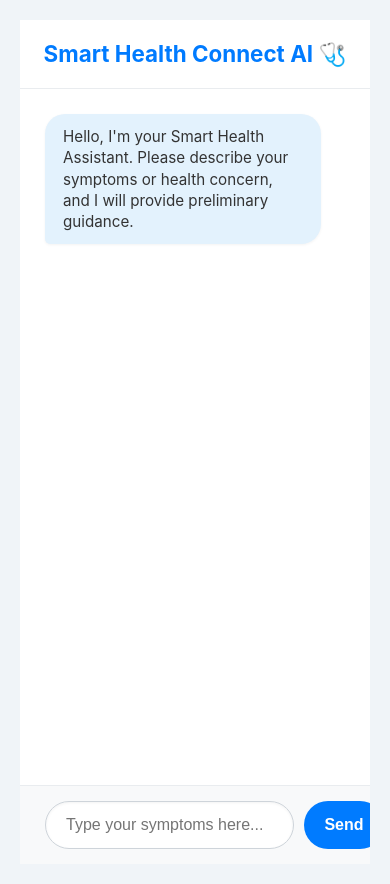
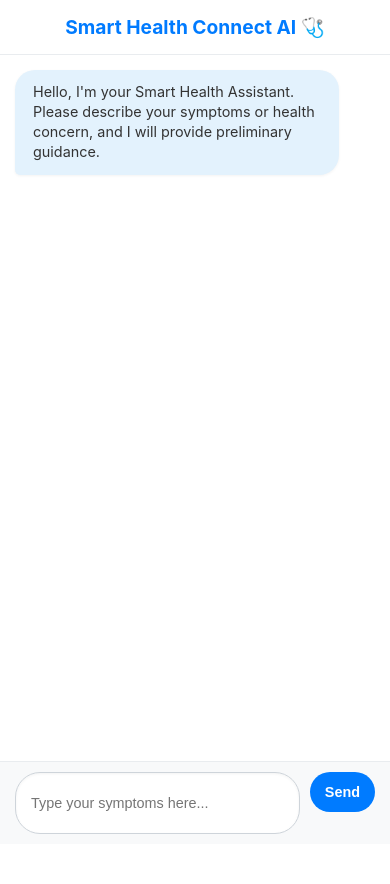
Before and after one commit to Kvmithun/Ai_assistant, a Flask app: page / in a window 390 px wide. After the commit the page ends 834 px from the top, so only its background shows below. Run offline with Flask 3, Linux system fonts and the light colour scheme.

Commit message:
Update style.css

```diff
--- a/static/style.css
+++ b/static/style.css
@@ -7,6 +7,8 @@ body {
     align-items: center;
     min-height: 100vh;
     margin: 0;
+    /* Added to prevent horizontal scrollbar on small screens */
+    overflow-x: hidden;
     padding: 20px;
 }
 
@@ -158,11 +160,75 @@ h1 {
 }
 /* --- END REVISED BUTTON STYLING --- */
 
-/* Responsive Adjustments */
+/* ==================================================
+RESPONSIVE ADJUSTMENTS (Max-width: 768px - Tablets/Large Phones)
+==================================================
+*/
 @media (max-width: 768px) {
+    /* This removes the container effect, allowing the chat to fill the entire screen,
+    which is standard for mobile apps.
+    */
     .chat-container {
         height: 100vh;
         border-radius: 0;
         box-shadow: none;
+        max-width: 100%; /* Ensure it always takes full width */
+        min-height: initial; /* Allow height to adjust */
+    }
+
+    /* Reduce global body padding on smaller screens */
+    body {
+        padding: 0;
+    }
+
+    /* Reduce padding in chat box */
+    #chat-box {
+        padding: 15px;
+    }
+
+    /* Adjust message font size for smaller screens */
+    .message {
+        font-size: 0.9rem;
     }
 }
+
+
+/* ==================================================
+RESPONSIVE ADJUSTMENTS (Max-width: 480px - Phones)
+==================================================
+*/
+@media (max-width: 480px) {
+    /* Refine header styling */
+    h1 {
+        padding: 15px;
+        font-size: 1.2rem;
+    }
+
+    /* Adjust Input Area for very small screens */
+    #chat-form {
+        padding: 10px 15px; /* Less horizontal padding */
+        gap: 5px; /* Ensure a small gap between input and button */
+    }
+
+    #user-input {
+        padding: 10px 15px;
+        font-size: 0.9rem;
+        margin-right: 5px; /* Reduce margin */
+        height: 40px; /* Slightly shorter input field */
+    }
+
+    /* Adjust button for mobile */
+    #chat-form button {
+        padding: 0 15px;
+        min-width: 60px; /* Allow the button to shrink */
+        height: 40px; /* Match input height */
+        font-size: 0.9rem;
+    }
+
+    /* Reposition status tag to be slightly less obtrusive on small bubbles */
+    .message-status {
+        top: -8px;
+        right: -8px;
+        font-size: 0.65rem;
+    }
+}
```
